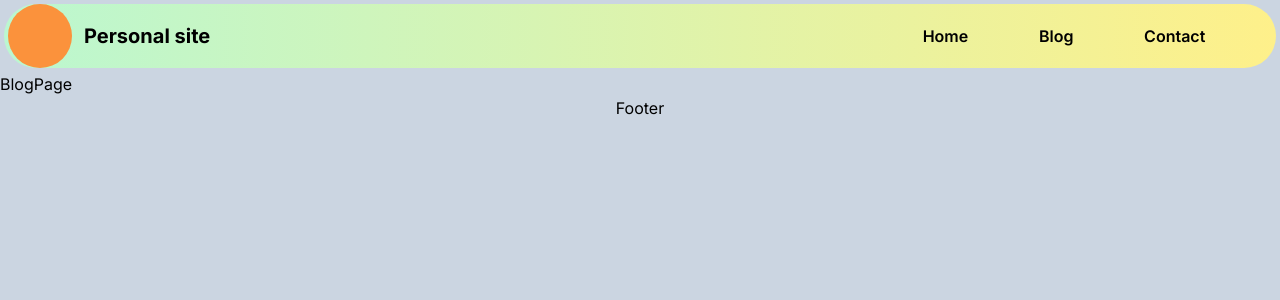
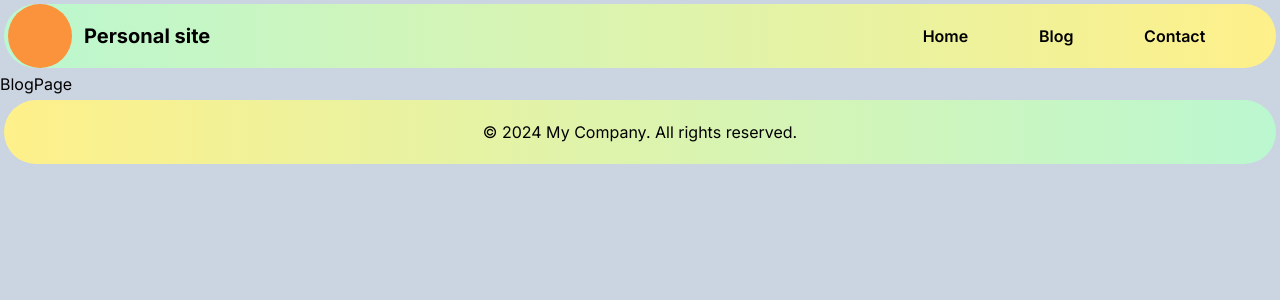
Before and after one commit to Majdanka/nextJsprj, a Next.js app: page /blog in a window 1280 px wide. Shown: the top 300 px of the page. Built offline with nearby package versions, Linux system fonts and the light colour scheme.

Commit message:
Simple footer

```diff
--- a/app/(publicPage)/blog/[postId]/page.tsx
+++ b/app/(publicPage)/blog/[postId]/page.tsx
@@ -1,22 +1,18 @@
-import type { Metadata, ResolvingMetadata } from 'next'
+import type { Metadata, ResolvingMetadata } from "next";
 
 //Dynamic metadata to-do
 
 type Props = {
-  params: { id: string }
+  params: { id: string };
+};
+
+export async function generateMetadata({ params }: Props): Promise<Metadata> {
+  const id = params.id;
+  return {
+    title: "Post " + id,
+  };
 }
 
-export async function generateMetadata({ params }: Props)  : Promise<Metadata> {
-    const id = params.id
-  return {
-    title: 'Post '+id,
-  }
+export default function Post({ params }: { params: { postId: string } }) {
+  return <main>PostPage {params.postId}</main>;
 }
-
-export default function Post({params} : {params: {postId: string}}) {
-    return (
-        <main>
-            PostPage {params.postId}
-        </main>
-    );
-}
--- a/app/(publicPage)/layout.tsx
+++ b/app/(publicPage)/layout.tsx
@@ -2,6 +2,7 @@ import type { Metadata } from "next";
 import { Inter } from "next/font/google";
 import "../globals.css";
 import Header from "../components/publicPage/Header/header";
+import Footer from "../components/publicPage/Footer/footer";
 
 const inter = Inter({ subsets: ["latin"] });
 
@@ -23,7 +24,7 @@ export default function RootLayout({
       <body className={"m-0 p-0 bg-slate-300 "+inter.className}>
         <Header />
         {children}
-        <footer className="flex w-full justify-center align-middle">Footer</footer>
+        <Footer />
       </body>
     </html>
   );
--- /dev/null
+++ b/app/components/publicPage/Footer/footer.tsx
@@ -0,0 +1,7 @@
+export default function Footer() {
+    return (
+        <footer className="flex justify-center flex-col md:flex-row bg-gradient-to-r from-yellow-200 to-green-200 rounded-full m-1 h-16 items-center">
+            &copy; 2024 My Company. All rights reserved.
+        </footer>
+    );
+}
```
